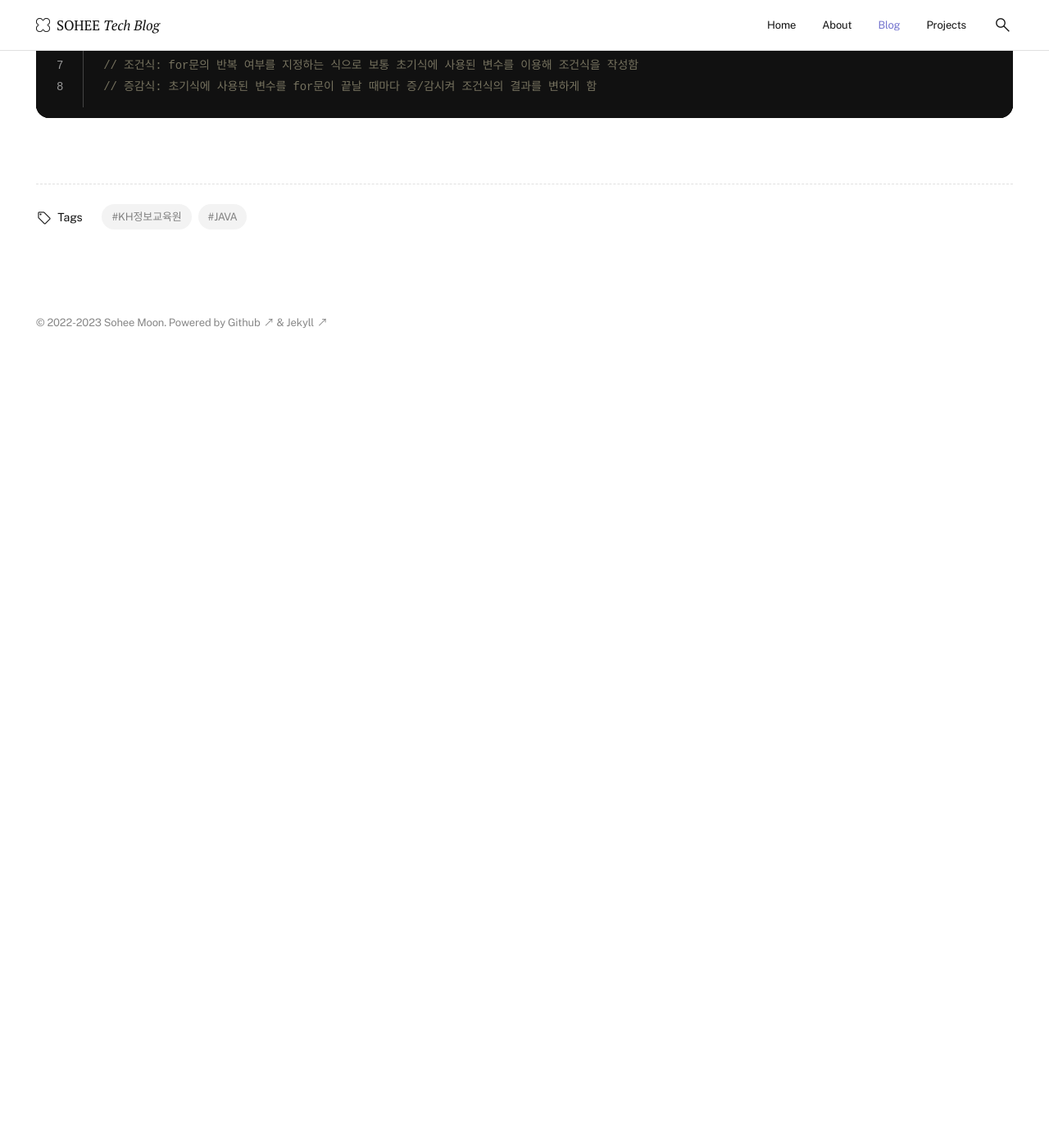
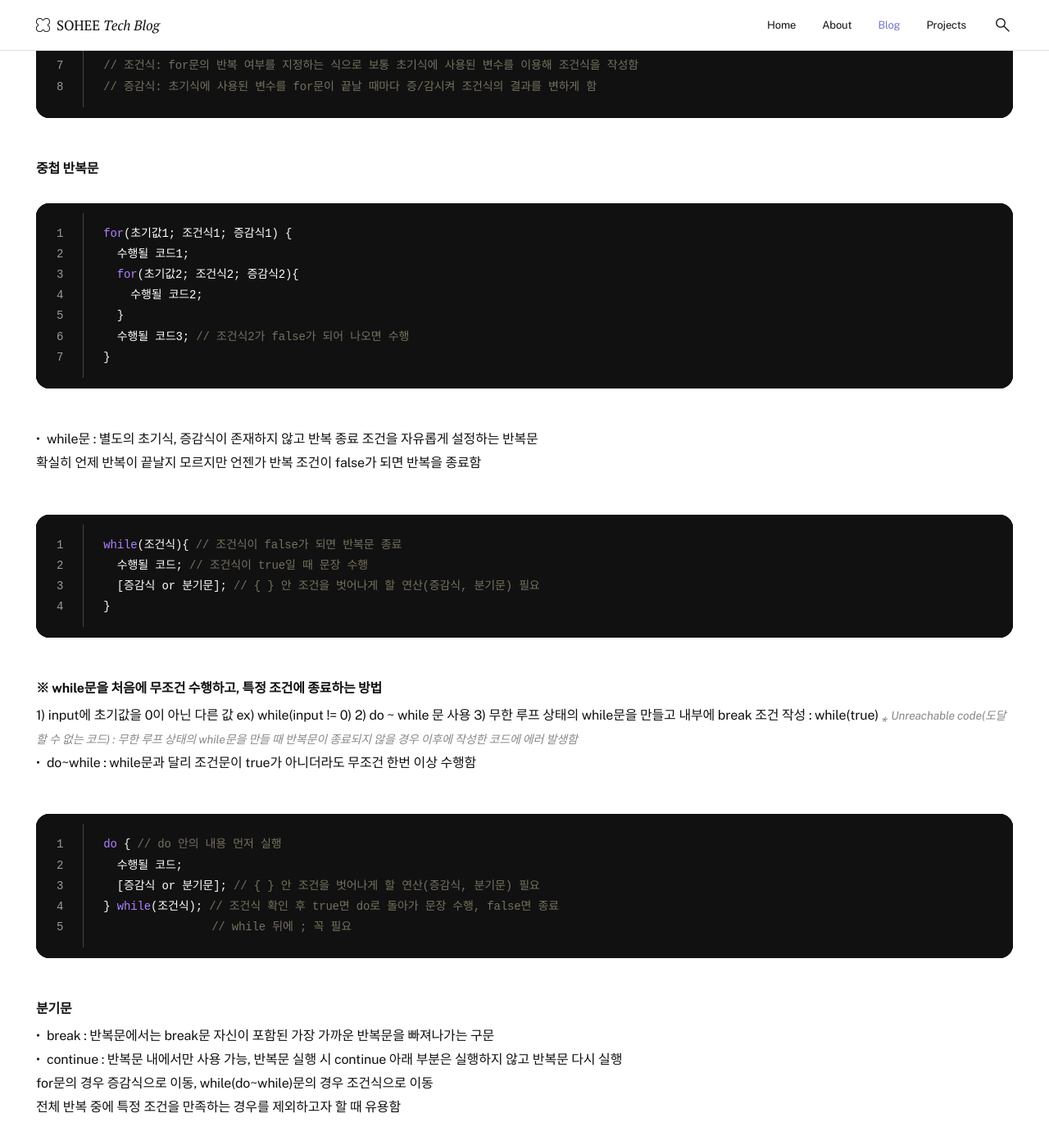
Before and after one commit to soheetech/soheetech.github.io, a Jekyll site: the page built from _posts/2023-02-27-kh-04-java-control.md, in a window 1280 px wide and 1400 px high, scrolled down 1596 px. Shown: the top 1397 px of the window at 82% size. Built offline with Jekyll 4.4.1, drawn with Linux system fonts in a browser that asks for light colours; before the commit the page ends 2033 px from its top, so only the background shows below that; some of the changed text lies outside the part shown.

Commit message:
Update 2023-02-27-kh-04-java-control.md

````diff
--- a/_posts/2023-02-27-kh-04-java-control.md
+++ b/_posts/2023-02-27-kh-04-java-control.md
@@ -1,7 +1,7 @@
 ---
 layout: post
 
-title: "[KH/JAVA] 제어문, 조건문, 반복문"
+title: "[KH/JAVA] 제어문(조건문, 반복문, 분기문)"
 category: JAVA
 tags:
   - kh
@@ -70,3 +70,51 @@ for(초기식; 조건식; 증감식){  // 초기식 확인 -> 조건식 확인 -
 // 조건식: for문의 반복 여부를 지정하는 식으로 보통 초기식에 사용된 변수를 이용해 조건식을 작성함
 // 증감식: 초기식에 사용된 변수를 for문이 끝날 때마다 증/감시켜 조건식의 결과를 변하게 함
 ```
+
+<h5>중첩 반복문</h5>
+
+```java
+for(초기값1; 조건식1; 증감식1) {
+  수행될 코드1;
+  for(초기값2; 조건식2; 증감식2){
+    수행될 코드2;
+  }
+  수행될 코드3; // 조건식2가 false가 되어 나오면 수행
+}
+```
+
+
+- while문 : 별도의 초기식, 증감식이 존재하지 않고 반복 종료 조건을 자유롭게 설정하는 반복문<br />
+확실히 언제 반복이 끝날지 모르지만 언젠가 반복 조건이 false가 되면 반복을 종료함
+
+```java
+while(조건식){ // 조건식이 false가 되면 반복문 종료
+  수행될 코드; // 조건식이 true일 때 문장 수행
+  [증감식 or 분기문]; // { } 안 조건을 벗어나게 할 연산(증감식, 분기문) 필요
+}
+```
+
+<h5>※ while문을 처음에 무조건 수행하고, 특정 조건에 종료하는 방법</h5>
+1) input에 초기값을 0이 아닌 다른 값 ex) while(input != 0)
+2) do ~ while 문 사용
+3) 무한 루프 상태의 while문을 만들고 내부에 break 조건 작성 : while(true)
+*Unreachable code(도달할 수 없는 코드) : 무한 루프 상태의 while문을 만들 때 반복문이 종료되지 않을 경우 이후에 작성한 코드에 에러 발생함*
+
+
+- do~while : while문과 달리 조건문이 true가 아니더라도 무조건 한번 이상 수행함
+
+```java
+do { // do 안의 내용 먼저 실행
+  수행될 코드;
+  [증감식 or 분기문]; // { } 안 조건을 벗어나게 할 연산(증감식, 분기문) 필요
+} while(조건식); // 조건식 확인 후 true면 do로 돌아가 문장 수행, false면 종료
+                // while 뒤에 ; 꼭 필요
+```
+
+
+<h5>분기문</h5>
+
+- break : 반복문에서는 break문 자신이 포함된 가장 가까운 반복문을 빠져나가는 구문
+- continue : 반복문 내에서만 사용 가능, 반복문 실행 시 continue 아래 부분은 실행하지 않고 반복문 다시 실행<br />
+for문의 경우 증감식으로 이동, while(do~while)문의 경우 조건식으로 이동<br />
+전체 반복 중에 특정 조건을 만족하는 경우를 제외하고자 할 때 유용함
````
